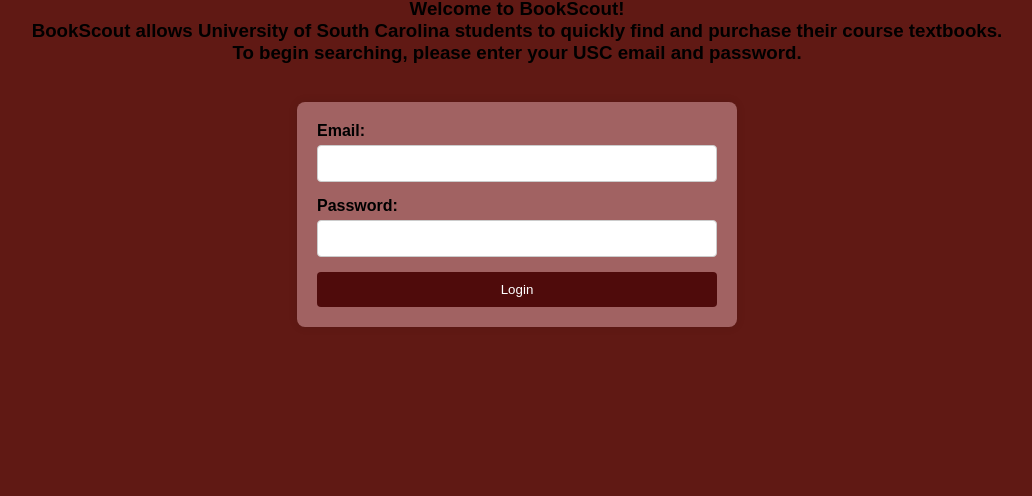
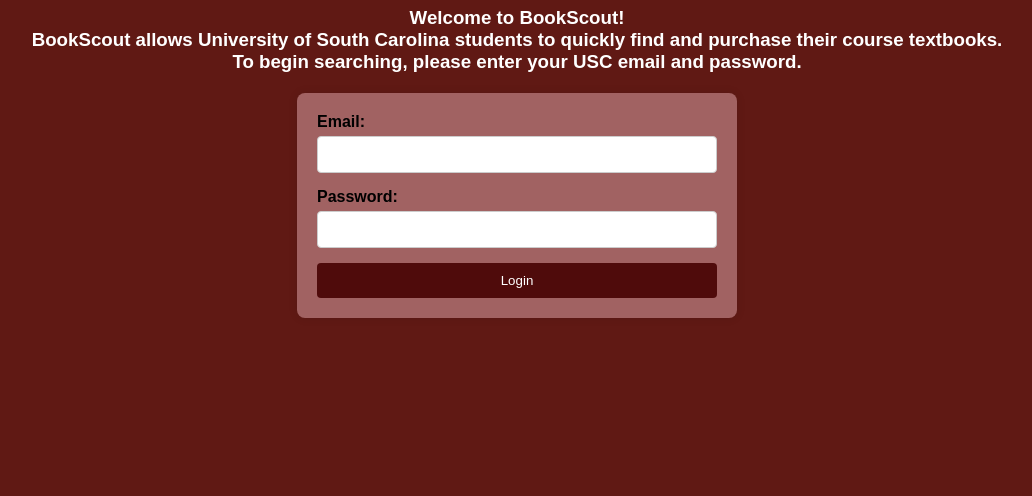
Before and after one commit to ctongel/BookScout, a plain HTML site: page index.html in a window 1280 px wide. Shown: the part 304-800 px from the top of the page, without its empty margins (123-1155 px from the left). Drawn offline with Linux system fonts and the light colour scheme.

Commit message:
Update BookScout.css

```diff
--- a/BookScout.css
+++ b/BookScout.css
@@ -83,6 +83,12 @@
         font-size: 80px;
         font-family: Georgia, serif;
         text-decoration: solid;
+    }
+
+    .directions{
+        color: white;
+        margin: 0;
+        align-items: center;
     }
 
     .MenuButtons {
```
